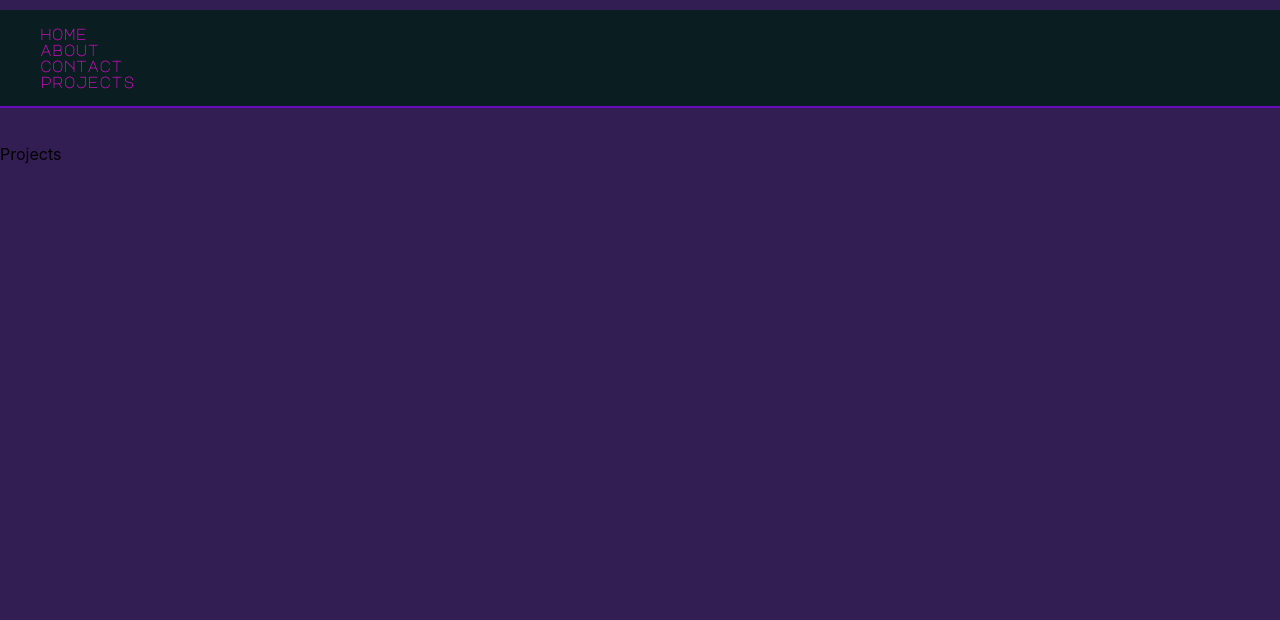
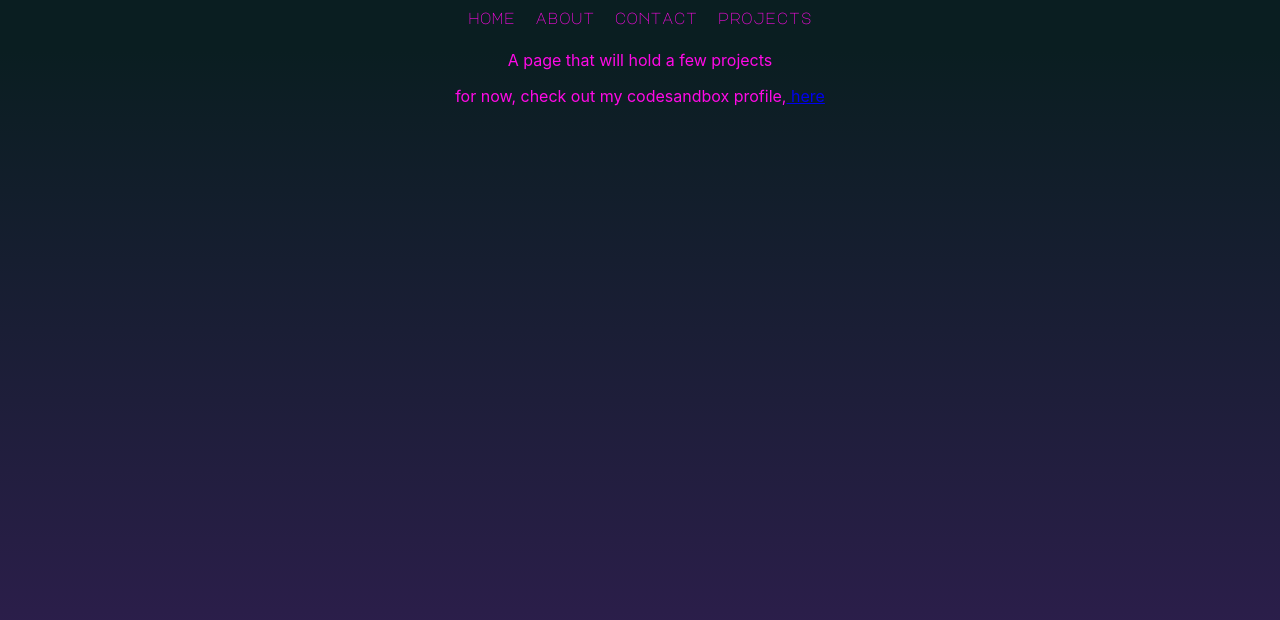
Before and after one commit to hwatton/short-portfolio, a React (Create React App) app: page /projects in a window 1280 px wide. Shown: the top 620 px of the page. Built offline with nearby package versions, Linux system fonts and the light colour scheme.

Commit message:
added routing & fixed ludicrous margin  bug

```diff
--- a/src/App.css
+++ b/src/App.css
@@ -1,31 +1,46 @@
 
 .App {
   text-align: center;
-  color: rgb(255,10,230);
-  min-height: 100%;
-  background-image: linear-gradient(rgba(10,30,33,1) , rgba(10,30,33,0) 700px);
-
+  margin: 0px;
 }
 
-html, body {
+.linearGrad{
+  background-image: linear-gradient(rgba(10,30,33,1)  , rgba(10,30,33,0) 700px);
+  color: rgb(255,10,230);
+}
+
+.main{
+width: 100%;
+
+  text-align: center;
+}
+
+body {
   margin: 0;
   height: 100%;
+  background-color: rgb(50,30,83);
 }
 
 
 #navBar {
-  display: inline-block;
+  border-color: none;
   background-color: rgb(10,30,33);
-
-  border-style: solid;
-  border-width: 0px 0px 2px 0px;
-  border-color: rgb(105,10,190);
-  margin: 10px 0px 20px 0px;
   width: 100%;
+  height: 50px;
+  text-align: center;
 }
 
+#navBar ul{
+  margin: 0px;
+  padding: 10px;
+}
+
+
 #navBar li{
+  display: inline;
   list-style-type: none;
+  margin-right: 10px;
+  margin-left: 10px;
 }
 
 #navBar a{
@@ -41,10 +56,6 @@ html, body {
 
 
 
-body {
-  background-color: rgb(50,30,83);
- }
-
 #businessCard {
   position: absolute;
   top: 50%; right: 50%;
--- /dev/null
+++ b/src/components/about/about.jsx
@@ -0,0 +1,13 @@
+function About() {
+    return (
+
+        <div style={{margin:"0px",padding: "20px"}}>
+    <p>About</p>
+
+
+        </div>
+    )
+
+}
+
+export default About
--- a/src/components/contact.jsx
+++ /dev/null
@@ -1,9 +0,0 @@
-function Contact(props){
-
-return (
-    <p>do a formspree contact form here.</p>
-)
-
-}
-
-export default Contact
--- /dev/null
+++ b/src/components/contact/contact.jsx
@@ -0,0 +1,17 @@
+function Contact(props){
+
+return (
+    <div style={{
+        width: "100%",
+        textAlign: "center"
+    }}>
+    <p
+    style={{
+        margin: "0px"
+    }}>i'll be adding a contact form here soon</p>
+    </div>
+)
+
+}
+
+export default Contact
--- a/src/components/landing.jsx
+++ b/src/components/landing.jsx
@@ -4,16 +4,17 @@ import "@fontsource/major-mono-display"
 function Landing(props) {
 const dWid = Math.max(props.width/2, 320)
 const marg = (props.width - dWid)/2
-    return (
-        <div style={{
+
+const allTheStuff = (
+    <div style={{
             transform: "translate(0px, 50px)",
             fontFamily: "Major mono display",
             fontSize: 16 ,
             width: Math.max(props.width/2, 320),
             marginLeft: marg,
-            paddingBottom: "150px",
+            paddingBottom: "150px"
         }}>
-            <h3>My nAmE is HaRrY WAtTon</h3>
+            <h3 style={{margin: "0px"}}>My nAmE is HaRrY WAtTon</h3>
             <p>i'm a fRoNt-end DeveLopeR, wIth a BackgrOuNd in FinE Art mANufactUrinG aNd ProduCtion.</p>
           <br />
 
@@ -64,8 +65,8 @@ const marg = (props.width - dWid)/2
                 <li>running</li>
                 <li>reading about any of the above ^</li>
                 <li >my cat jeff</li>
-                <li>painting</li>
-                <li>painting</li>
+                <li>walking</li>
+                <li>black sheep ale</li>
 
             </ul>
 
@@ -76,6 +77,14 @@ const marg = (props.width - dWid)/2
 
 
         </div>
+)
+
+
+
+    return (
+        <>
+       {allTheStuff}
+       </>
     )
 }
 
--- a/src/components/main.jsx
+++ b/src/components/main.jsx
@@ -1,6 +1,5 @@
 
 import '../App.css';
-import Nav from "./nav.jsx"
 import WelcomeAnimation from './welcome';
 import { AnimatePresence, motion } from "framer-motion"
 import {useState} from "react"
@@ -13,10 +12,8 @@ function Main() {
     const [showWelcome, setShowWelcome] = useState(true)
 
   return (
-    <div className="App"
-    style={{
-      minHeight: window.height*0.9
-    }}>
+    <div className="main"
+  >
 
 
     <AnimatePresence exitBeforeEnter>
--- /dev/null
+++ b/src/components/mainTwo.jsx
@@ -0,0 +1,65 @@
+
+import '../App.css';
+import WelcomeAnimation from './welcome';
+import { AnimatePresence, motion } from "framer-motion"
+import {useState} from "react"
+import useWindowDims from "../helpers/useWindowDims.js"
+import Landing from "./landing.jsx"
+
+function MainTwo() {
+    const window = useWindowDims()
+    const [showWelcome, setShowWelcome] = useState(true)
+
+const oldStuff = (
+    <div className="main"
+    style={{height: window.height - 100 }}
+    >
+      <AnimatePresence exitBeforeEnter>
+          {showWelcome &&
+          <motion.div
+          key="before"
+          initial={{ opacity: 0 }}
+             animate={{ opacity: 1 }}
+             exit={{ opacity: 0 ,
+             transition: {
+                 duration: 2
+             }}}>
+          <WelcomeAnimation
+        height={window.height}
+        width={300}
+        handleExit={()=>setShowWelcome(false)}/>
+     </motion.div> }
+
+          {!showWelcome &&
+          <motion.div
+          key="after"
+          initial={{ opacity: 0 }}
+             animate={{ opacity: 1 }}
+             exit={{ opacity: 0 }}>
+        <Landing
+        height={window.height}
+        width={window.width}
+        />
+     </motion.div> }
+        </AnimatePresence>
+
+
+      </div>
+)
+
+const newStuff = (
+    <div className={"main"}
+    style={{height: window.height - 100 }}>
+        <p style={{
+            margin: "0px"
+        }}>hjello</p>
+    </div>
+)
+  return (
+      <>
+   {oldStuff}
+   </>
+  )
+}
+
+export default MainTwo;
--- /dev/null
+++ b/src/components/projects/projects.jsx
@@ -0,0 +1,23 @@
+function Projects(props){
+
+    return (
+        <div style={{
+            width: "100%",
+            textAlign: "center"
+        }}>
+        <p
+        style={{
+            margin: "0px"
+        }}>A page that will hold a few projects</p>
+        <p>for now, check out my codesandbox profile,
+            <a
+            href="https://codesandbox.io/dashboard/all/?workspace=08b90dfe-0aa6-49de-bd81-a76b01c6903d"
+        target="_blank"
+        rel="noopener"
+        > here</a></p>
+        </div>
+    )
+
+    }
+
+    export default Projects
--- a/src/components/routing/routingHome.jsx
+++ b/src/components/routing/routingHome.jsx
@@ -1,7 +1,10 @@
 import Nav from "../nav.jsx"
-import Main from "../main.jsx"
+import MainTwo from "../mainTwo.jsx"
 import React from "react";
-import Contact from "../contact.jsx"
+import useWindowDims from "../../helpers/useWindowDims.js"
+import Projects from "../projects/projects.jsx"
+import Contact from "../contact/contact.jsx"
+import About from "../about/about.jsx"
 import {
   BrowserRouter as Router,
   Switch,
@@ -11,11 +14,15 @@ import {
 
 function Routing() {
 
+    const window = useWindowDims()
+
     return (
         <Router>
-        <div>
-          <Nav/>
-
+               <Nav/>
+      <div className={"linearGrad"}
+          style={{
+              margin: "0px",
+              height: window.height - 100 }}>
 
           <Switch>
             <Route path="/about">
@@ -28,7 +35,7 @@ function Routing() {
               <Contact />
             </Route>
             <Route path="/">
-              <Main />
+              <MainTwo />
             </Route>
           </Switch>
         </div>
@@ -36,11 +43,6 @@ function Routing() {
     )
 }
 
-function About() {
-    return <p>About</p>
-}
-function Projects() {
-    return <p>Projects</p>
-}
+
 
 export default Routing
```
